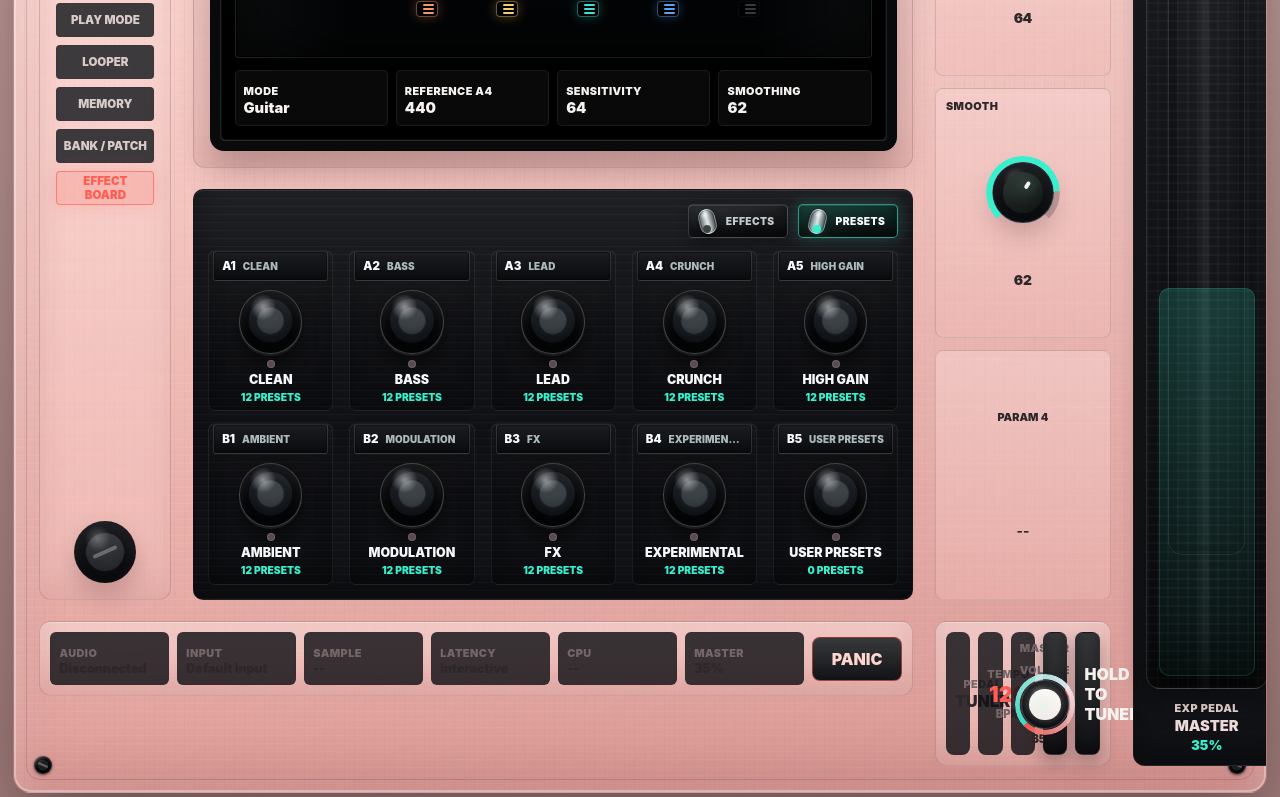
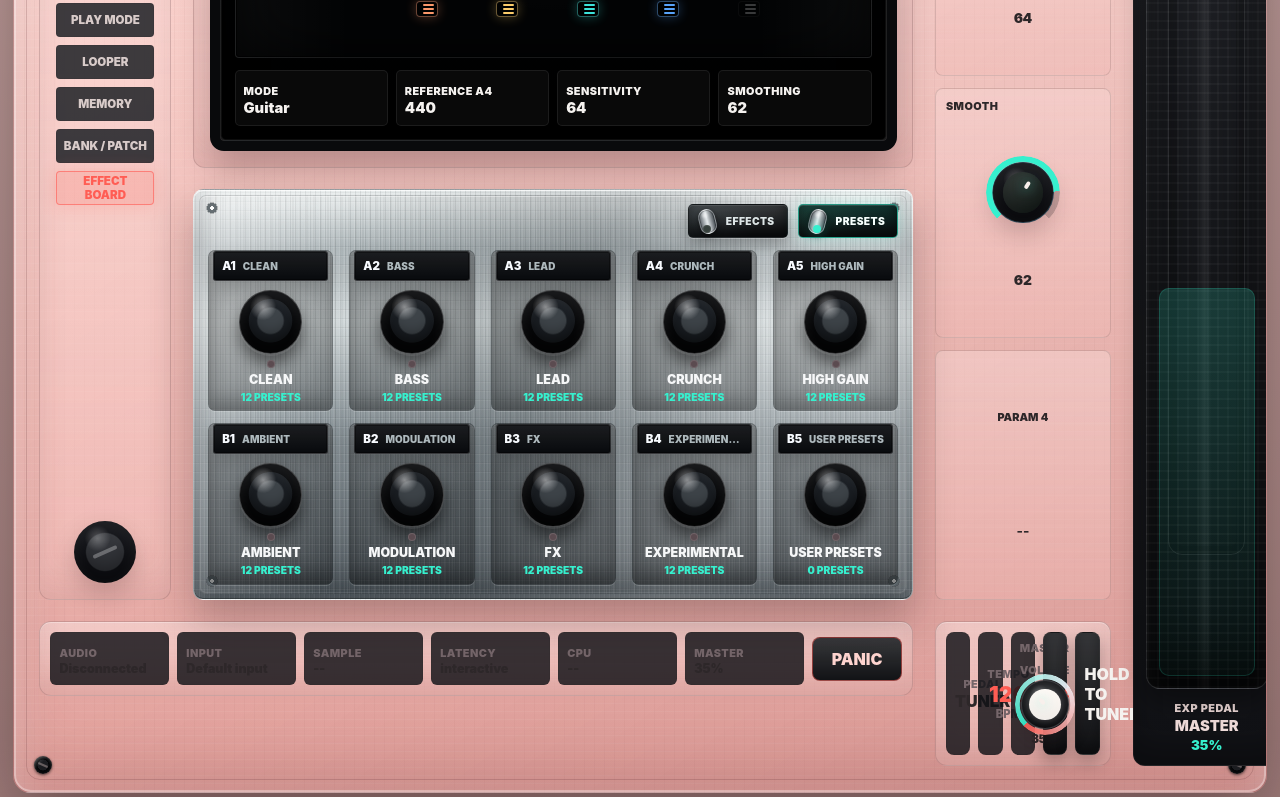
Before and after one commit to kimyounggaur/Guitar-Muti-Effector, a React (Vite) app: page / in a window 1280 px wide. Shown: the part 475-1272 px from the top of the page. Built offline with nearby package versions, Linux system fonts and the light colour scheme.

Commit message:
Add stainless stomp panel texture

```diff
--- a/src/styles/hardware.css
+++ b/src/styles/hardware.css
@@ -3364,19 +3364,62 @@
 }
 
 .preset-stomp-panel {
+  position: relative;
+  isolation: isolate;
   grid-template-columns: repeat(5, minmax(112px, 1fr));
   gap: 12px 16px;
   align-items: stretch;
   padding: 14px;
-  border: 1px solid rgba(20, 16, 18, 0.34);
+  border: 1px solid rgba(244, 249, 249, 0.36);
   border-radius: 10px;
   background:
-    linear-gradient(180deg, rgba(255, 255, 255, 0.06), transparent 44%),
-    repeating-linear-gradient(0deg, rgba(255, 255, 255, 0.035) 0 1px, transparent 1px 8px),
-    #111216;
-  box-shadow:
-    inset 0 1px 0 rgba(255, 255, 255, 0.08),
-    inset 0 -18px 28px rgba(0, 0, 0, 0.38);
+    linear-gradient(115deg, rgba(255, 255, 255, 0.42), transparent 21%, rgba(63, 70, 74, 0.2) 48%, rgba(255, 255, 255, 0.22) 72%, transparent),
+    repeating-linear-gradient(90deg, rgba(255, 255, 255, 0.09) 0 1px, rgba(42, 49, 53, 0.12) 1px 2px, transparent 2px 5px),
+    repeating-linear-gradient(0deg, rgba(255, 255, 255, 0.08) 0 1px, rgba(30, 36, 40, 0.055) 1px 2px, transparent 2px 9px),
+    linear-gradient(180deg, #e7ecec 0%, #aeb7ba 14%, #d5dcdd 32%, #8f999e 58%, #596167 100%);
+  box-shadow:
+    inset 0 1px 0 rgba(255, 255, 255, 0.78),
+    inset 0 -1px 0 rgba(23, 28, 31, 0.5),
+    inset 0 16px 28px rgba(255, 255, 255, 0.22),
+    inset 0 -24px 34px rgba(31, 38, 42, 0.28),
+    0 20px 42px rgba(36, 17, 20, 0.28);
+}
+
+.preset-stomp-panel::before {
+  content: "";
+  position: absolute;
+  inset: 5px;
+  z-index: 0;
+  border: 1px solid rgba(24, 30, 34, 0.22);
+  border-radius: 7px;
+  background:
+    linear-gradient(90deg, rgba(255, 255, 255, 0.24), transparent 18%, rgba(0, 0, 0, 0.1) 52%, transparent 82%, rgba(255, 255, 255, 0.2)),
+    repeating-linear-gradient(90deg, rgba(255, 255, 255, 0.09) 0 1px, rgba(0, 0, 0, 0.045) 1px 3px, transparent 3px 7px);
+  box-shadow:
+    inset 0 1px 0 rgba(255, 255, 255, 0.42),
+    inset 0 0 0 1px rgba(255, 255, 255, 0.12),
+    inset 0 -12px 22px rgba(19, 25, 29, 0.16);
+  opacity: 0.74;
+  pointer-events: none;
+}
+
+.preset-stomp-panel::after {
+  content: "";
+  position: absolute;
+  inset: 9px;
+  z-index: 0;
+  border-radius: 5px;
+  background:
+    radial-gradient(circle at 9px 9px, rgba(255, 255, 255, 0.86) 0 2px, rgba(84, 93, 98, 0.88) 2px 5px, rgba(12, 15, 17, 0.22) 5px 6px, transparent 6px),
+    radial-gradient(circle at calc(100% - 9px) 9px, rgba(255, 255, 255, 0.86) 0 2px, rgba(84, 93, 98, 0.88) 2px 5px, rgba(12, 15, 17, 0.22) 5px 6px, transparent 6px),
+    radial-gradient(circle at 9px calc(100% - 9px), rgba(255, 255, 255, 0.78) 0 2px, rgba(84, 93, 98, 0.84) 2px 5px, rgba(12, 15, 17, 0.2) 5px 6px, transparent 6px),
+    radial-gradient(circle at calc(100% - 9px) calc(100% - 9px), rgba(255, 255, 255, 0.78) 0 2px, rgba(84, 93, 98, 0.84) 2px 5px, rgba(12, 15, 17, 0.2) 5px 6px, transparent 6px);
+  pointer-events: none;
+}
+
+.preset-stomp-panel > * {
+  position: relative;
+  z-index: 1;
 }
 
 .stomp-mode-toggle-row {
@@ -3393,12 +3436,12 @@
   gap: 7px;
   align-items: center;
   min-height: 34px;
-  border: 1px solid rgba(255, 255, 255, 0.16);
+  border: 1px solid rgba(17, 22, 25, 0.46);
   border-radius: 5px;
   background:
-    linear-gradient(180deg, rgba(255, 255, 255, 0.1), rgba(255, 255, 255, 0.015)),
-    linear-gradient(145deg, #191c20, #07090b 72%);
-  color: #c2cbd0;
+    linear-gradient(180deg, rgba(255, 255, 255, 0.18), rgba(255, 255, 255, 0.02)),
+    linear-gradient(145deg, #20272b, #07090b 72%);
+  color: #dde5e6;
   cursor: pointer;
   font-size: 0.64rem;
   font-weight: 950;
@@ -3408,7 +3451,8 @@
   box-shadow:
     inset 0 1px 0 rgba(255, 255, 255, 0.1),
     inset 0 -8px 14px rgba(0, 0, 0, 0.48),
-    0 7px 14px rgba(0, 0, 0, 0.22);
+    0 1px 0 rgba(255, 255, 255, 0.28),
+    0 7px 14px rgba(0, 0, 0, 0.26);
 }
 
 .stomp-mode-toggle-row button::before {
@@ -3463,16 +3507,17 @@
 .stomp-category-switch {
   min-height: 126px;
   gap: 6px;
-  border: 1px solid rgba(255, 255, 255, 0.055);
+  border: 1px solid rgba(17, 22, 25, 0.28);
   border-radius: 7px;
   background:
-    linear-gradient(180deg, rgba(255, 255, 255, 0.045), transparent 42%),
-    rgba(5, 6, 8, 0.22);
+    linear-gradient(180deg, rgba(255, 255, 255, 0.09), transparent 42%),
+    rgba(5, 6, 8, 0.24);
   padding: 0 4px 8px;
   color: #dfe7ea;
   box-shadow:
-    inset 0 1px 0 rgba(255, 255, 255, 0.04),
-    inset 0 -10px 18px rgba(0, 0, 0, 0.22);
+    inset 0 1px 0 rgba(255, 255, 255, 0.08),
+    inset 0 -10px 18px rgba(0, 0, 0, 0.24),
+    0 1px 0 rgba(255, 255, 255, 0.16);
 }
 
 .stomp-category-switch .stomp-label-strip {
```
